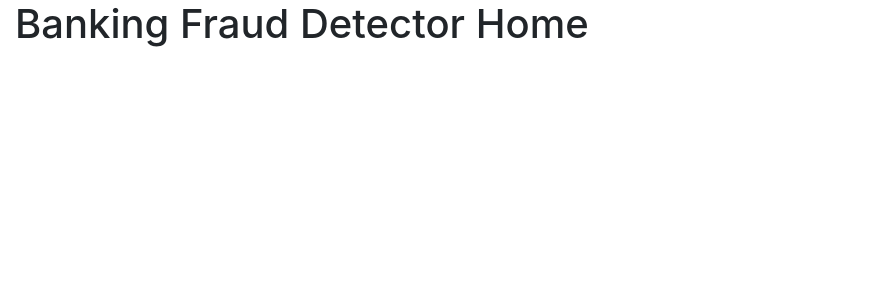
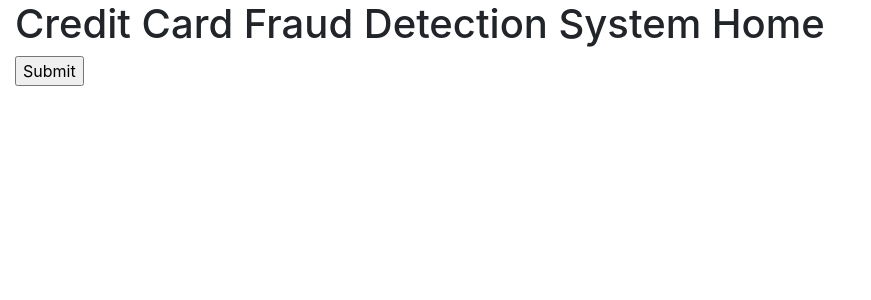
Before and after one commit to foreign1/Banking-fraud-detector-system, a Django app: page /fraudapp/ in a window 1280 px wide. Shown: the top 300 px of the page, without its empty margins (0-871 px from the left). Run offline with Django 4.2, Linux system fonts and the light colour scheme.

Commit message:
update base_generic/index

```diff
--- a/fraud_detector_project/fraud_detector_app/templates/base_generic.html
+++ b/fraud_detector_project/fraud_detector_app/templates/base_generic.html
@@ -1,7 +1,8 @@
 <!DOCTYPE html>
 <html lang="en">
+    {% block head%}
     <head>
-  {% block title %}<title>Banking Fraud Detector</title>{% endblock %}
+        {% block title %}<title>Credit Card Fraud Detection System</title>{% endblock %}
         <meta charset="utf-8">
         <meta name="viewport" content="width=device-width, initial-scale=1">
         <link rel="stylesheet" href="https://cdn.jsdelivr.net/npm/bootstrap@4.5.3/dist/css/bootstrap.min.css" integrity="sha384-TX8t27EcRE3e/ihU7zmQxVncDAy5uIKz4rEkgIXeMed4M0jlfIDPvg6uqKI2xXr2" crossorigin="anonymous">
--- a/fraud_detector_project/fraud_detector_app/templates/index.html
+++ b/fraud_detector_project/fraud_detector_app/templates/index.html
@@ -1,5 +1,11 @@
 {% extends "base_generic.html" %}
 
 {% block content %}
-<h1>Banking Fraud Detector Home</h1>
+<h1>Credit Card Fraud Detection System Home</h1>
+
+<form action="{% url 'index' %}" method="post">
+    {% csrf_token %}
+    {{ form }}
+    <input type="submit" value="Submit">
+</form>
 {% endblock %}
```
Also changed, not shown: other parts of fraud_detector_project/fraud_detector_app/templates/base_generic.html (+1 -0 lines). Lines whose indentation alone changed are shown as unchanged.
